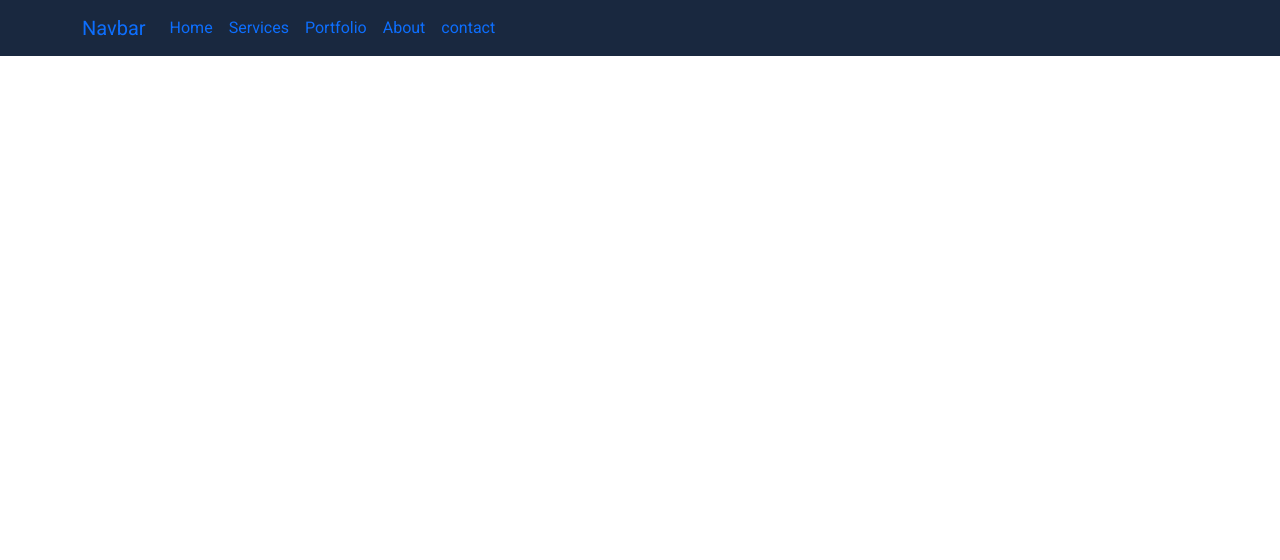
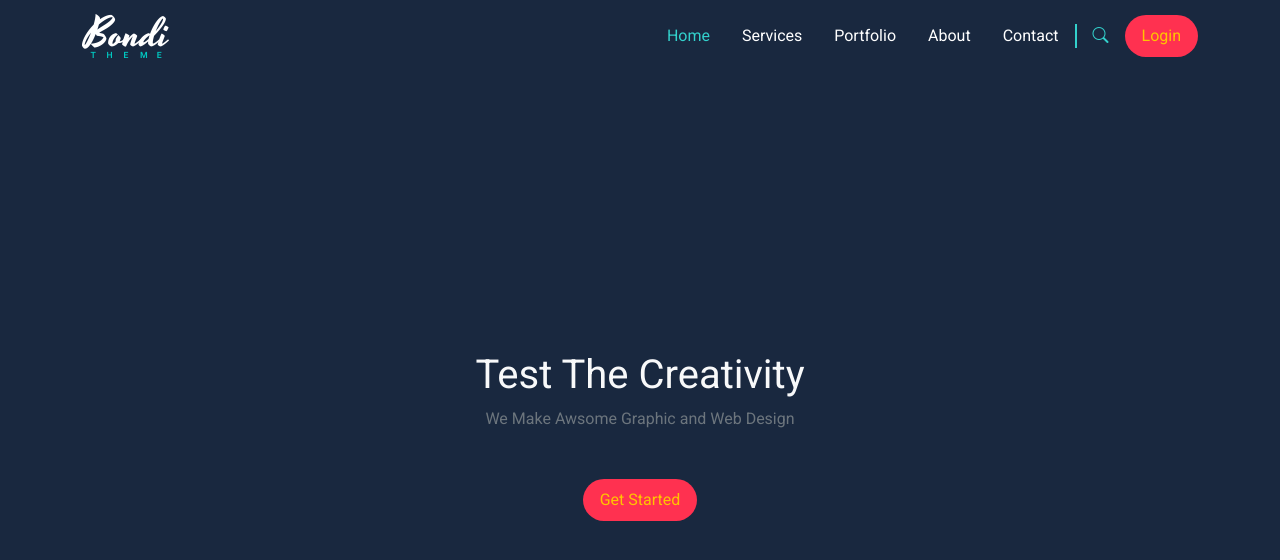
Before and after one commit to HusseinAli97/T2, a plain HTML site: page index.htm in a window 1280 px wide. Drawn offline with nearby package versions, Linux system fonts and the light colour scheme.

Commit message:
land+nav

```diff
--- a/css/style.css
+++ b/css/style.css
@@ -1,9 +1,20 @@
 /* *!SECTION - GENERAL - PROPERTIES  */
 :root {
     --dark-color:#19283f;
+    --sub-color:#33d1cc;
+    --red-color:#ff3150;
+    --yellow-color:#ffc400;
 }
 body {
     font-family: 'Roboto', sans-serif;
+}
+.main-btn {
+    background-color: var(--red-color);
+    color:var(--yellow-color) ;
+    padding: .5rem 1rem;
+}
+.main-btn:hover {
+    background-color: var(--sub-color);
 }
 
 
@@ -11,3 +22,35 @@ body {
 .navbar {
     background-color: var(--dark-color);
 }
+.navbar .navbar-nav .nav-link {
+    color: white;
+}
+.navbar .navbar-nav .nav-link.active,
+.navbar .navbar-nav .nav-link:focus ,
+.navbar .navbar-nav .nav-link:hover {
+    color: var(--sub-color);
+}
+.navbar .search {
+    border-left: 2px solid var(--sub-color);
+}
+.search i {
+    color: var(--sub-color);
+}
+.navbar .navbar-toggler {
+    color: white;
+    font-size: 25px;
+    border-color: white;
+}
+.navbar .navbar-toggler:focus {
+    box-shadow: none;
+}
+.navbar .navbar-toggler[aria-expanded="true"] {
+    border-color: var(--sub-color);
+}
+
+/* *!SECTION - LAND - PAGE */
+.landing {
+    background-color: var(--dark-color);
+    min-height: calc( 100vh - 72px);
+
+}
--- a/index.htm
+++ b/index.htm
@@ -18,33 +18,48 @@
 </head>
 
 <body>
-    <nav class="navbar navbar-expand-lg">
+    <!-- *!SECTION - NAV - BAR -->
+    <nav class="navbar navbar-expand-lg sticky-top">
         <div class="container">
-            <a class="navbar-brand" href="#">Navbar</a>
-            <button class="navbar-toggler" type="button" data-bs-toggle="collapse" data-bs-target="#main">
-                <span class="navbar-toggler-icon"></span>
+            <a class="navbar-brand" href="#">
+                <img src="imgs/logo.png" alt="logo">
+            </a>
+            <button class="navbar-toggler" type="button" data-bs-toggle="collapse" data-bs-target="#main" aria-expanded="false">
+                <i class="bi bi-list"></i>
             </button>
             <div class="collapse navbar-collapse" id="main">
-                <ul class="navbar-nav me-auto mb-2 mb-lg-0">
+                <ul class="navbar-nav ms-auto mb-2 mb-lg-0">
                     <li class="nav-item">
-                        <a class="nav-link active" href="#">Home</a>
+                        <a class="nav-link p-lg-3 p-2 active" href="#">Home</a>
                     </li>
                     <li class="nav-item">
-                        <a class="nav-link" href="#">Services</a>
+                        <a class="nav-link p-lg-3 p-2" href="#">Services</a>
                     </li>
                     <li class="nav-item">
-                        <a class="nav-link" href="#">Portfolio</a>
+                        <a class="nav-link p-lg-3 p-2" href="#">Portfolio</a>
                     </li>
                     <li class="nav-item">
-                        <a class="nav-link" href="#">About</a>
+                        <a class="nav-link p-lg-3 p-2" href="#">About</a>
                     </li>
                     <li class="nav-item">
-                        <a class="nav-link" href="#">contact</a>
+                        <a class="nav-link p-lg-3 p-2" href="#">Contact</a>
                     </li>
                 </ul>
+                <div class="search px-3 d-none d-lg-block">
+                    <i class="bi bi-search"></i>
+                </div>
+                <a href="#" class="btn main-btn rounded-pill">Login</a>
             </div>
         </div>
     </nav>
+    <!-- *!SECTION - LANDING - PAGE -->
+    <section class="landing text-light d-flex justify-content-center align-items-center">
+        <div class="text-center ">
+            <h1 class="fw-normal">Test The Creativity</h1>
+            <p class="fs-6 text-muted mb-5">We Make Awsome Graphic and Web Design</p>
+            <a href="#" class="btn main-btn rounded-pill">Get Started</a>
+        </div>
+    </section>
 </body>
 <script src="js/bootstrap.bundle.min.js"></script>
 
```
Also changed, not shown: 1 other file.
